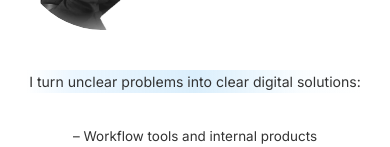
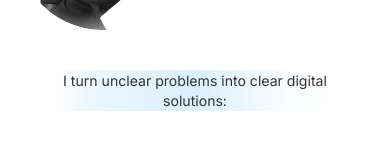
Before and after one commit to Irene2828/porfoliojuly, a Next.js app: page / in a window 390 px wide. Shown: the part 237-384 px from the top of the page. Built offline with nearby package versions, Linux system fonts and the light colour scheme; no server answers; the database is empty; a web font is replaced by a local one.

Commit message:
Hero: adjust layout for small mobile devices (iPhone 8) and wrap subline tagline into exactly 2 centered lines

```diff
--- a/src/app/components/Hero.css
+++ b/src/app/components/Hero.css
@@ -367,11 +367,12 @@
     grid-column: 1 / span 2;
     grid-row: 2;
     display: block;
-    max-width: 100%;
+    max-width: 290px !important; /* constrains it to exactly 2 lines */
     margin: 1.5rem auto 0 auto !important; /* centered and pushed lower */
     text-align: center;
     z-index: 10 !important;
     position: relative;
+    line-height: 1.4;
   }
   .hero-bullets {
     grid-column: 1 / span 2;
@@ -431,6 +432,13 @@
     overflow-wrap: break-word;
     word-break: normal;
     text-align: left;
+  }
+}
+
+/* Small mobile devices (iPhone 8 or similar) */
+@media (max-width: 380px) {
+  .hero-name-group .hero-text h1 {
+    font-size: 2.09rem !important; /* 5% smaller text */
   }
 }
 
```
